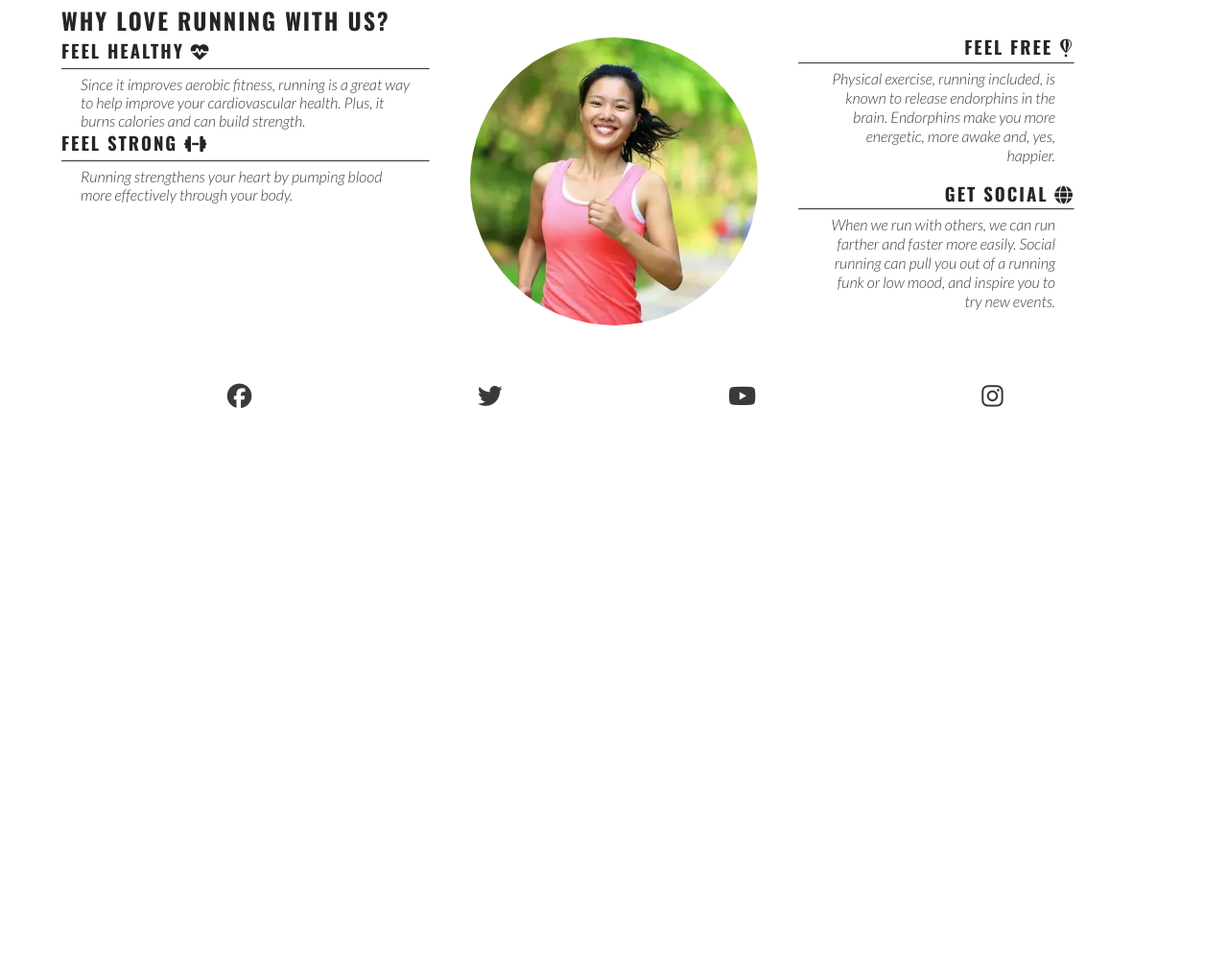
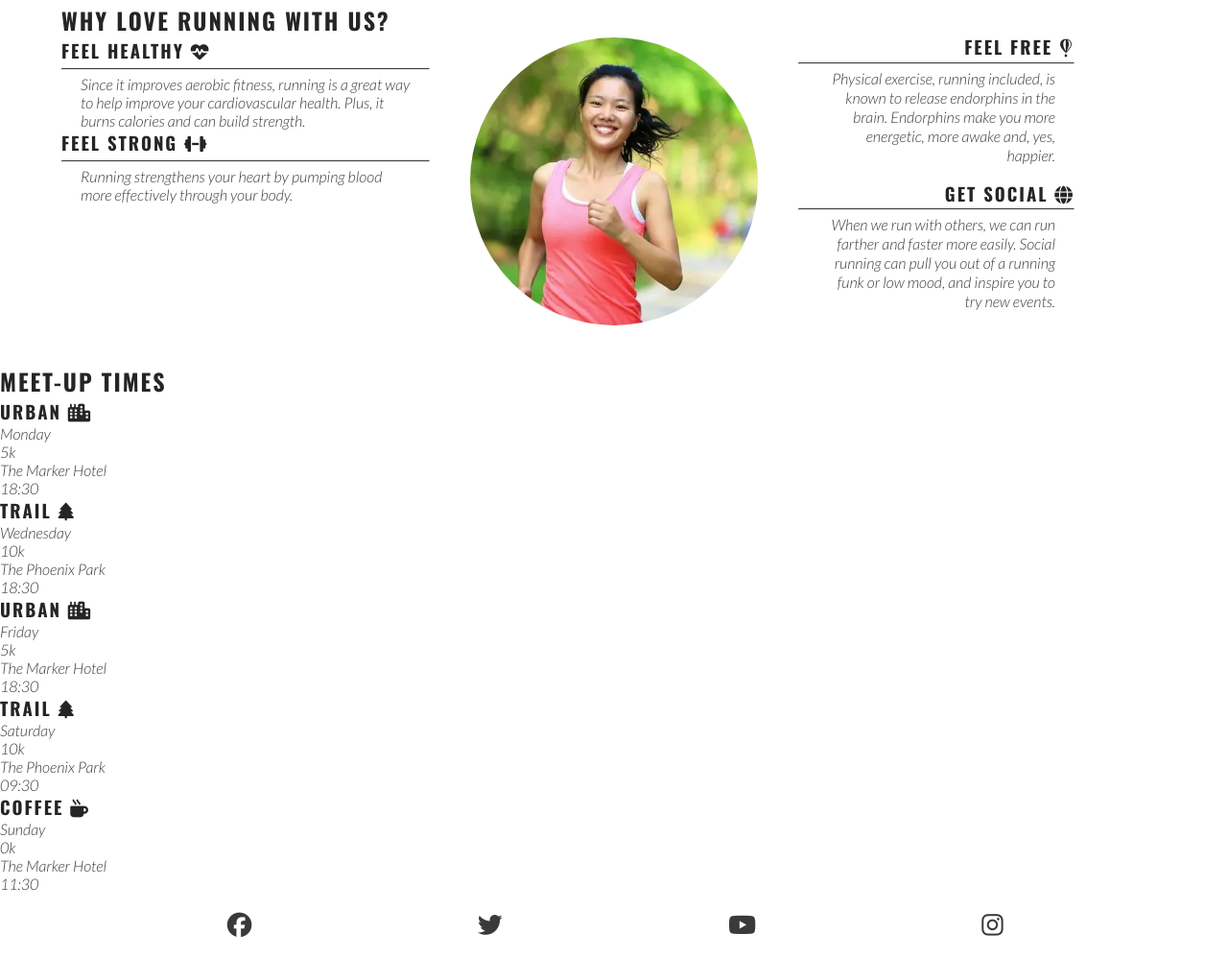
Before and after one commit to Ovundiano/Love-Running, a plain HTML site: page index.html in a window 1280 px wide. Shown: the part 696-1694 px from the top of the page at 96% size. Before the commit the page ends 1143 px from the top, so only its background shows below. Drawn offline with nearby package versions, Linux system fonts and the light colour scheme.

Commit message:
Add meetups section HTML

```diff
--- a/assets/css/style.css
+++ b/assets/css/style.css
@@ -265,3 +265,4 @@ hr {
     #benefits-physical > div {
         align-self: flex-end;
     }
+}
--- a/index.html
+++ b/index.html
@@ -75,6 +75,48 @@
                 </div>
             </div>
         </section>
+
+        <!--Meetup times section-->
+        <section id="meetups">
+            <h2>Meet-up Times</h2>
+            <div id="times">
+                <div>
+                    <h3>Urban <i class="fa-solid fa-city"></i></h3>
+                    <p>Monday</p>
+                    <p>5k</p>
+                    <p>The Marker Hotel</p>
+                    <p>18:30</p>
+                </div>
+                <div>
+                    <h3>Trail <i class="fa-solid fa-tree"></i></h3>
+                    <p>Wednesday</p>
+                    <p>10k</p>
+                    <p>The Phoenix Park</p>
+                    <p>18:30</p>
+                </div>
+                <div>
+                    <h3>Urban <i class="fa-solid fa-city"></i></h3>
+                    <p>Friday</p>
+                    <p>5k</p>
+                    <p>The Marker Hotel</p>
+                    <p>18:30</p>
+                </div>
+                <div>
+                    <h3>Trail <i class="fa-solid fa-tree"></i></h3>
+                    <p>Saturday</p>
+                    <p>10k</p>
+                    <p>The Phoenix Park</p>
+                    <p>09:30</p>
+                </div>
+                <div>
+                    <h3>Coffee <i class="fa-solid fa-mug-hot"></i></h3>
+                    <p>Sunday</p>
+                    <p>0k</p>
+                    <p>The Marker Hotel</p>
+                    <p>11:30</p>
+                </div>
+            </div>
+        </section>
     </main>
 
     <footer>
```
